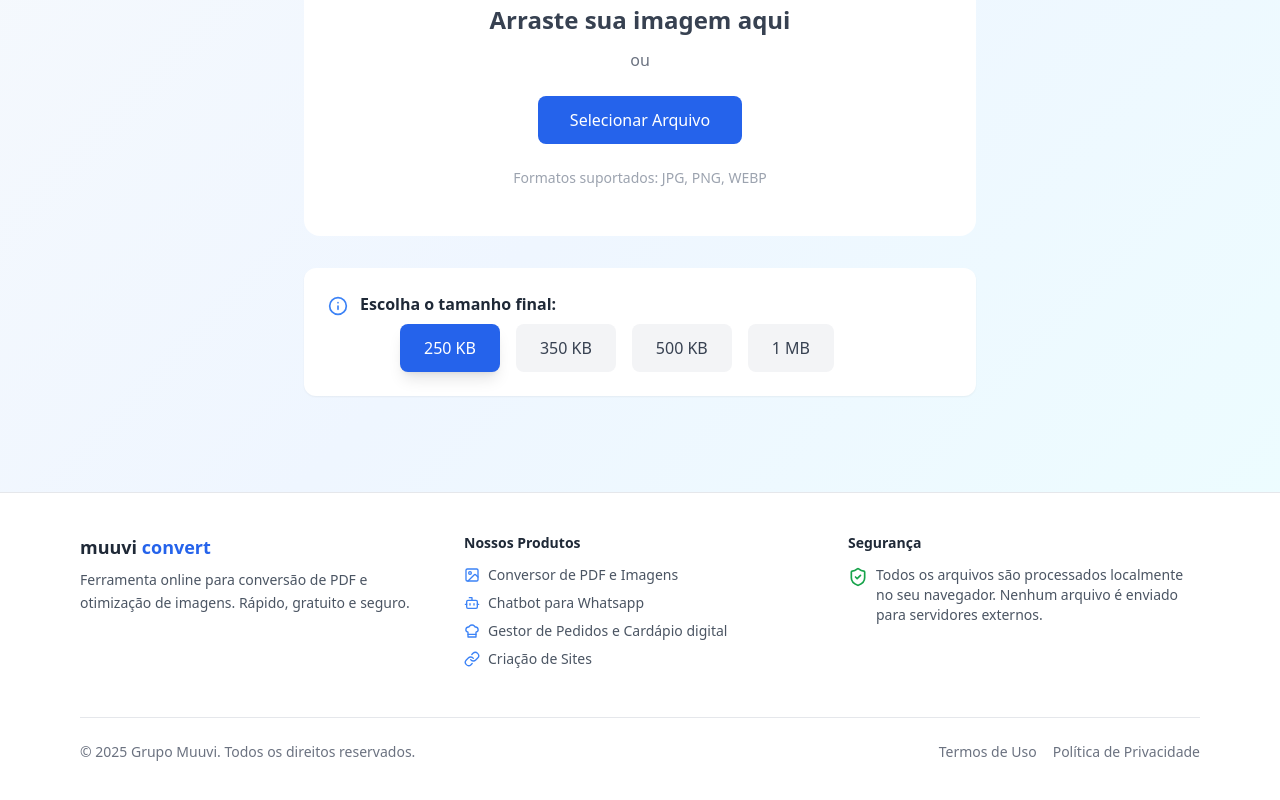
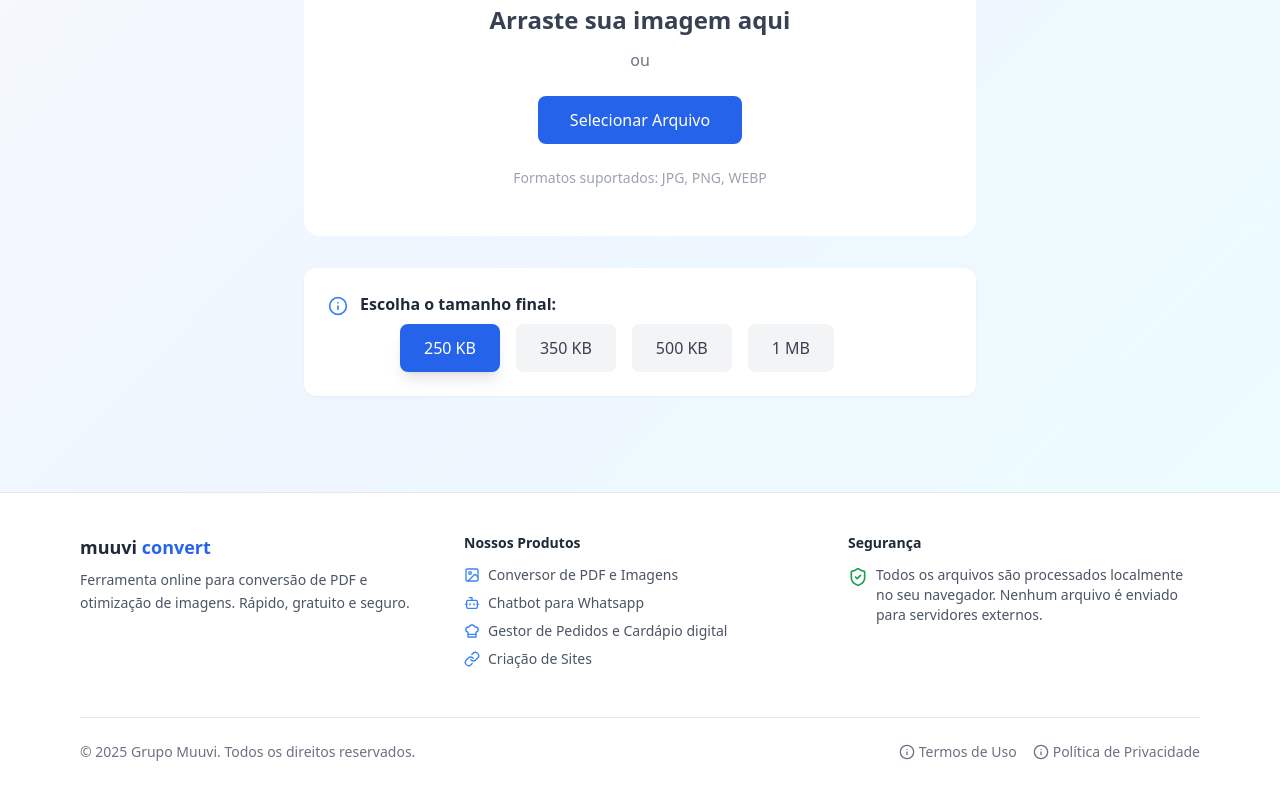
Before and after one commit to miguelmax356/muuvi-convert, a React (Vite) app: page / in a window 1280 px wide. Shown: the part 532-1332 px from the top of the page. Built offline with nearby package versions, Linux system fonts and the light colour scheme.

Commit message:
ajuste termo

```diff
--- a/src/components/Footer.tsx
+++ b/src/components/Footer.tsx
@@ -1,4 +1,4 @@
-import { ShieldCheck, Image, Link, Info, ChefHat, BotIcon } from "lucide-react";
+import { ShieldCheck, Image, Link, ChefHat, BotIcon, Info } from "lucide-react";
 
 export function Footer() {
   return (
@@ -93,8 +93,9 @@ export function Footer() {
               href="/termos.html"
               target="_blank"
               rel="noopener noreferrer"
-              className="hover:text-blue-600 transition-colors"
+              className="flex items-center gap-1 hover:text-blue-600 transition-colors"
             >
+              <Info className="w-4 h-4" />
               Termos de Uso
             </a>
 
@@ -102,8 +103,9 @@ export function Footer() {
               href="/privacidade.html"
               target="_blank"
               rel="noopener noreferrer"
-              className="hover:text-blue-600 transition-colors"
+              className="flex items-center gap-1 hover:text-blue-600 transition-colors"
             >
+              <Info className="w-4 h-4" />
               Política de Privacidade
             </a>
           </div>
```
